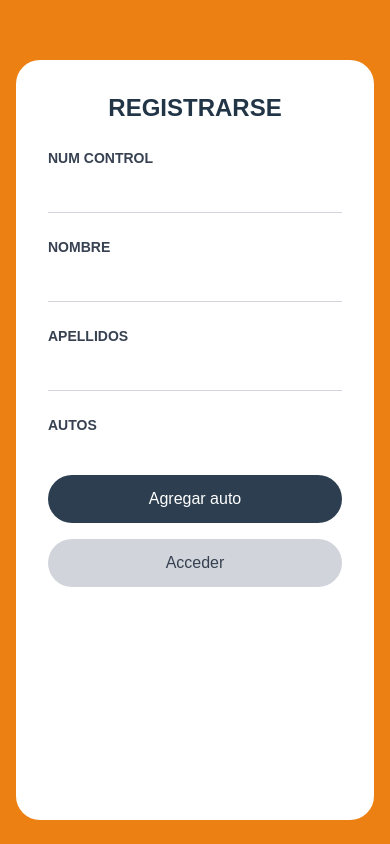
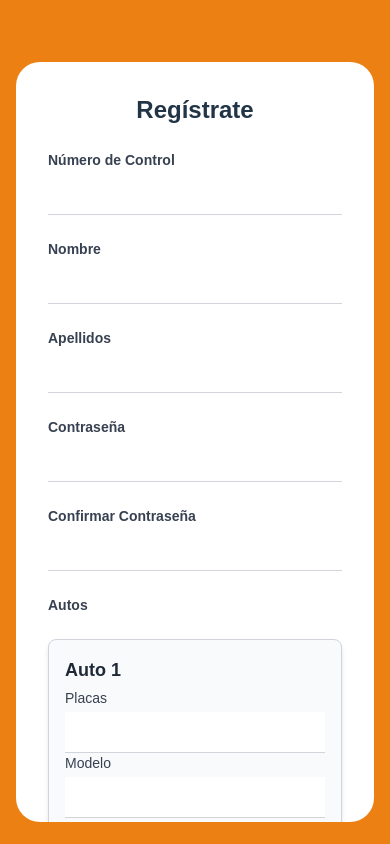
Before and after one commit to AnibalITQ/Pasrking-Frontend-PWATEST, a Vue app: page /register in a window 390 px wide. Built offline with nearby package versions, Linux system fonts and the light colour scheme.

Commit message:
added password and default car

```diff
--- a/src/Views/RegisterForm/RegisterForm.ts
+++ b/src/Views/RegisterForm/RegisterForm.ts
@@ -1,20 +1,5 @@
-// composables/useRegisterForm.ts
 import { ref, reactive } from 'vue';
 import { useRouter } from 'vue-router';
-
-interface FormData {
-  numControl: string;
-  nombre: string;
-  apellidos: string;
-  autos: AutoData[];
-}
-
-interface FormErrors {
-  numControl?: string;
-  nombre?: string;
-  apellidos?: string;
-  autos?: string;
-}
 
 interface AutoData {
   placas: string;
@@ -30,58 +15,61 @@ interface AutoErrors {
   color?: string;
 }
 
+interface FormData {
+  numControl: string;
+  nombre: string;
+  apellidos: string;
+  password: string;
+  passwordConfirm: string;
+  autos: AutoData[];
+}
+
+interface FormErrors {
+  numControl?: string;
+  nombre?: string;
+  apellidos?: string;
+  password?: string;
+  passwordConfirm?: string;
+  autos?: string;
+}
+
 export const useRegisterForm = () => {
   const router = useRouter();
-
-  const cars = reactive<AutoData[]>([]);
-  const carErrors = reactive<Record<number, AutoErrors>>({});
   const isLoading = ref(false);
 
+  // Iniciamos con un auto vacío por defecto
   const form = reactive<FormData>({
     numControl: '',
     nombre: '',
     apellidos: '',
-    autos: [],
+    password: '',
+    passwordConfirm: '',
+    autos: [
+      { placas: '', modelo: '', year: '', color: '' }
+    ],
   });
 
   const errors = reactive<FormErrors>({
     numControl: '',
     nombre: '',
     apellidos: '',
+    password: '',
+    passwordConfirm: '',
     autos: '',
   });
 
-  const validateForm = (): boolean => {
-    let isValid = true;
-    errors.numControl = '';
-    errors.nombre = '';
-    errors.apellidos = '';
-    if (!form.numControl) {
-      errors.numControl = 'El número de control es requerido';
-      isValid = false;
-    }
-    if (!form.nombre) {
-      errors.nombre = 'El nombre es requerido';
-      isValid = false;
-    }
-    if (!form.apellidos) {
-      errors.apellidos = 'Los apellidos son requeridos';
-      isValid = false;
-    }
-    if (form.autos.length === 0) {
-      errors.autos = 'Debe agregar al menos un auto';
-      isValid = false;
-    }
-    return isValid;
+  // Errores para cada auto en "form.autos"
+  const carErrors = reactive<Record<number, AutoErrors>>({});
+
+  // Agregar un auto vacío
+  const handleNewCar = () => {
+    form.autos.push({ placas: '', modelo: '', year: '', color: '' });
+    carErrors[form.autos.length - 1] = {};
   };
 
-  const handleNewCar = () => {
-    form.autos.push({ placas: '', modelo: '', year: '', color: '' });
-    carErrors[cars.length - 1] = {};
-  };
-
+  // Validar un auto por índice
   const ValidateCar = (index: number): boolean => {
-    const currentCar = cars[index];
+    const currentCar = form.autos[index];
     let isValid = true;
 
     carErrors[index] = {
@@ -111,7 +99,56 @@ export const useRegisterForm = () => {
     return isValid;
   };
 
+  // Validar el formulario completo
+  const validateForm = (): boolean => {
+    let isValid = true;
+    errors.numControl = '';
+    errors.nombre = '';
+    errors.apellidos = '';
+    errors.autos = '';
+    errors.password = '';
+    errors.passwordConfirm = '';
+
+    // Campos personales
+    if (!form.numControl) {
+      errors.numControl = 'El número de control es requerido';
+      isValid = false;
+    }
+    if (!form.nombre) {
+      errors.nombre = 'El nombre es requerido';
+      isValid = false;
+    }
+    if (!form.apellidos) {
+      errors.apellidos = 'Los apellidos son requeridos';
+      isValid = false;
+    }
+
+    // Autos
+    if (form.autos.length === 0) {
+      errors.autos = 'Debe agregar al menos un auto';
+      isValid = false;
+    }
+
+    // Password
+    if (!form.password) {
+      errors.password = 'La contraseña es requerida';
+      isValid = false;
+    }
+    if (!form.passwordConfirm) {
+      errors.passwordConfirm = 'La confirmación de contraseña es requerida';
+      isValid = false;
+    }
+    if (form.password !== form.passwordConfirm) {
+      errors.passwordConfirm = 'Las contraseñas no coinciden';
+      isValid = false;
+    }
+
+    return isValid;
+  };
+
+  // Handler para enviar el formulario
   const handleSubmit = async () => {
+    console.log('Enviando formulario...');
     isLoading.value = true;
 
     if (!validateForm()) {
@@ -119,15 +156,18 @@ export const useRegisterForm = () => {
       return;
     }
 
-    cars.forEach((_, index) => {
-      if (!ValidateCar(index)) {
+    // Validamos cada auto
+    for (let i = 0; i < form.autos.length; i++) {
+      if (!ValidateCar(i)) {
         isLoading.value = false;
         return;
       }
-    });
+    }
 
+    // Simulamos el envío
     try {
-      await new Promise((resolve) => setTimeout(resolve, 1500));
+      await new Promise(resolve => setTimeout(resolve, 1500));
+      console.log('Formulario enviado', form);
       router.push('/login');
     } catch (error) {
       console.error(error);
@@ -139,9 +179,9 @@ export const useRegisterForm = () => {
   return {
     form,
     errors,
-    cars,
     carErrors,
     handleNewCar,
+    ValidateCar,
     handleSubmit,
     isLoading,
   };
--- a/src/Views/RegisterForm/RegisterForm.vue
+++ b/src/Views/RegisterForm/RegisterForm.vue
@@ -1,171 +1,226 @@
 <template>
+  <!-- Contenedor principal con color de fondo y centramiento del contenido -->
   <div
     class="bg-[#EC8013] flex items-center justify-center p-4 w-full h-screen relative"
   >
-    <div class="bg-white rounded-3xl mt-[10%] p-8 overflow-y-auto w-full h-[90vh] sm:h-[70vh] min-h-[500px] mx-auto">
-      <h2 class="text-2xl font-semibold text-center mb-6">REGISTRARSE</h2>
+    <!-- Tarjeta (card) interna para el formulario -->
+    <div
+      class="bg-white rounded-3xl mt-10 p-8 overflow-y-auto w-full h-[90vh] sm:h-[70vh] min-h-[500px] mx-auto"
+    >
+      <h2 class="text-2xl font-semibold text-center mb-6">Regístrate</h2>
+
+      <!-- Formulario principal -->
       <form @submit.prevent="handleSubmit" class="space-y-6">
+        <!-- Campo: Número de control -->
         <div>
-          <label
-            for="numControl"
-            class="block text-sm font-semibold text-gray-700 mb-1"
-            >NUM CONTROL</label
-          >
+          <label for="numControl" class="block text-sm font-semibold text-gray-700 mb-1">
+            Número de Control
+          </label>
           <input
             id="numControl"
             v-model="form.numControl"
             type="text"
             required
-            class="w-full px-3 py-2 border-b border-gray-300 focus:border-orange-500 outline-none transition-colors"
+            class="w-full px-3 py-2 border-b border-gray-300
+                   focus:border-orange-500 outline-none transition-colors"
             :class="{ 'border-red-500': errors.numControl }"
           />
           <p v-if="errors.numControl" class="mt-1 text-sm text-red-500">
             {{ errors.numControl }}
           </p>
         </div>
+
+        <!-- Campo: Nombre -->
         <div>
-          <label
-            for="nombre"
-            class="block text-sm font-semibold text-gray-700 mb-1"
-            >NOMBRE</label
-          >
+          <label for="nombre" class="block text-sm font-semibold text-gray-700 mb-1">
+            Nombre
+          </label>
           <input
             id="nombre"
             v-model="form.nombre"
             type="text"
             required
-            class="w-full px-3 py-2 border-b border-gray-300 focus:border-orange-500 outline-none transition-colors"
+            class="w-full px-3 py-2 border-b border-gray-300
+                   focus:border-orange-500 outline-none transition-colors"
             :class="{ 'border-red-500': errors.nombre }"
           />
           <p v-if="errors.nombre" class="mt-1 text-sm text-red-500">
             {{ errors.nombre }}
           </p>
         </div>
+
+        <!-- Campo: Apellidos -->
         <div>
-          <label
-            for="apellidos"
-            class="block text-sm font-semibold text-gray-700 mb-1"
-            >APELLIDOS</label
-          >
+          <label for="apellidos" class="block text-sm font-semibold text-gray-700 mb-1">
+            Apellidos
+          </label>
           <input
             id="apellidos"
             v-model="form.apellidos"
             type="text"
             required
-            class="w-full px-3 py-2 border-b border-gray-300 focus:border-orange-500 outline-none transition-colors"
+            class="w-full px-3 py-2 border-b border-gray-300
+                   focus:border-orange-500 outline-none transition-colors"
             :class="{ 'border-red-500': errors.apellidos }"
           />
           <p v-if="errors.apellidos" class="mt-1 text-sm text-red-500">
             {{ errors.apellidos }}
           </p>
         </div>
+
+        <!-- Campo: Contraseña -->
         <div>
-          <label class="block text-sm font-semibold text-gray-700 mb-1"
-            >AUTOS</label
+          <label for="password" class="block text-sm font-semibold text-gray-700 mb-1">
+            Contraseña
+          </label>
+          <input
+            id="password"
+            v-model="form.password"
+            type="password"
+            required
+            class="w-full px-3 py-2 border-b border-gray-300
+                   focus:border-orange-500 outline-none transition-colors"
+            :class="{ 'border-red-500': errors.password }"
+          />
+          <p v-if="errors.password" class="mt-1 text-sm text-red-500">
+            {{ errors.password }}
+          </p>
+        </div>
+
+        <!-- Campo: Confirmar contraseña -->
+        <div>
+          <label for="passwordConfirm" class="block text-sm font-semibold text-gray-700 mb-1">
+            Confirmar Contraseña
+          </label>
+          <input
+            id="passwordConfirm"
+            v-model="form.passwordConfirm"
+            type="password"
+            required
+            class="w-full px-3 py-2 border-b border-gray-300
+                   focus:border-orange-500 outline-none transition-colors"
+            :class="{ 'border-red-500': errors.passwordConfirm }"
+          />
+          <p v-if="errors.passwordConfirm" class="mt-1 text-sm text-red-500">
+            {{ errors.passwordConfirm }}
+          </p>
+        </div>
+
+        <!-- Sección de autos -->
+        <div>
+          <label class="block text-sm font-semibold text-gray-700 mb-1">
+            Autos
+          </label>
+
+          <!-- Repetimos un bloque por cada auto que el usuario agregue -->
+          <div
+            v-for="(car, index) in form.autos"
+            :key="index"
+            class="mt-6 p-4 border border-gray-300 rounded-lg shadow-md bg-gray-50"
           >
-          <div v-for="(car, index) in form.autos" :key="index" class="mt-6 p-4 border border-gray-300 rounded-lg shadow-md bg-gray-50">
             <p class="block text-lg font-semibold text-gray-800 mb-1">
-              AUTO {{ index + 1 }}
+              Auto {{ index + 1 }}
             </p>
+
+            <!-- Campo: Placas -->
             <div>
-              <label
-                for="placas"
-                class="block text-sm font-medium text-gray-700 mb-1"
-                >PLACAS</label
-              >
+              <label class="block text-sm font-medium text-gray-700 mb-1">
+                Placas
+              </label>
               <input
-                v-model="form.autos[index].placas"
+                v-model="car.placas"
                 type="text"
                 required
-                class="w-full px-3 py-2 border-b border-gray-300 focus:border-orange-500 outline-none transition-colors"
+                class="w-full px-3 py-2 border-b border-gray-300
+                       focus:border-orange-500 outline-none transition-colors"
                 :class="{ 'border-red-500': carErrors[index]?.placas }"
               />
-              <p
-                v-if="carErrors[index]?.placas"
-                class="mt-1 text-sm text-red-500"
-              >
+              <p v-if="carErrors[index]?.placas" class="mt-1 text-sm text-red-500">
                 {{ carErrors[index].placas }}
               </p>
             </div>
+
+            <!-- Campo: Modelo -->
             <div>
-              <label
-                for="modelo"
-                class="block text-sm font-medium text-gray-700 mb-1"
-                >MODELO</label
-              >
+              <label class="block text-sm font-medium text-gray-700 mb-1">
+                Modelo
+              </label>
               <input
-                v-model="form.autos[index].modelo"
+                v-model="car.modelo"
                 type="text"
                 required
-                class="w-full px-3 py-2 border-b border-gray-300 focus:border-orange-500 outline-none transition-colors"
+                class="w-full px-3 py-2 border-b border-gray-300
+                       focus:border-orange-500 outline-none transition-colors"
                 :class="{ 'border-red-500': carErrors[index]?.modelo }"
               />
-              <p
-                v-if="carErrors[index]?.modelo"
-                class="mt-1 text-sm text-red-500"
-              >
+              <p v-if="carErrors[index]?.modelo" class="mt-1 text-sm text-red-500">
                 {{ carErrors[index].modelo }}
               </p>
             </div>
+
+            <!-- Campo: Año -->
             <div>
-              <label
-                for="year"
-                class="block text-sm font-medium text-gray-700 mb-1"
-                >AÑO</label
-              >
+              <label class="block text-sm font-medium text-gray-700 mb-1">
+                Año
+              </label>
               <input
-                v-model="form.autos[index].year"
+                v-model="car.year"
                 type="text"
                 required
-                class="w-full px-3 py-2 border-b border-gray-300 focus:border-orange-500 outline-none transition-colors"
+                class="w-full px-3 py-2 border-b border-gray-300
+                       focus:border-orange-500 outline-none transition-colors"
                 :class="{ 'border-red-500': carErrors[index]?.year }"
               />
-              <p
-                v-if="carErrors[index]?.year"
-                class="mt-1 text-sm text-red-500"
-              >
+              <p v-if="carErrors[index]?.year" class="mt-1 text-sm text-red-500">
                 {{ carErrors[index].year }}
               </p>
             </div>
+
+            <!-- Campo: Color -->
             <div>
-              <label
-                for="color"
-                class="block text-sm font-medium text-gray-700 mb-1"
-                >COLOR</label
-              >
+              <label class="block text-sm font-medium text-gray-700 mb-1">
+                Color
+              </label>
               <input
-                v-model="form.autos[index].color"
+                v-model="car.color"
                 type="text"
                 required
-                class="w-full px-3 py-2 border-b border-gray-300 focus:border-orange-500 outline-none transition-colors"
+                class="w-full px-3 py-2 border-b border-gray-300
+                       focus:border-orange-500 outline-none transition-colors"
                 :class="{ 'border-red-500': carErrors[index]?.color }"
               />
-              <p
-                v-if="carErrors[index]?.color"
-                class="mt-1 text-sm text-red-500"
-              >
+              <p v-if="carErrors[index]?.color" class="mt-1 text-sm text-red-500">
                 {{ carErrors[index].color }}
               </p>
             </div>
           </div>
         </div>
+
+        <!-- Validación general de autos (por ejemplo, si no se ha agregado ninguno) -->
         <p v-if="errors.autos" class="mt-1 text-sm text-red-500">
-            {{ errors.autos}}
-          </p>
+          {{ errors.autos }}
+        </p>
+
+        <!-- Botones de acción -->
         <div class="flex flex-col sm:flex-row gap-4 pt-4">
+          <!-- Botón para agregar un nuevo auto -->
           <button
             type="button"
             @click="handleNewCar"
-            class="w-full sm:w-1/2 px-6 py-3 bg-[#2C3E50] text-white rounded-full hover:bg-[#34495E] transition-colors"
+            class="w-full sm:w-1/2 px-6 py-3 bg-gray-700 text-white
+                   rounded-full hover:bg-gray-800 transition-colors"
           >
-            Agregar auto
+            Agregar Auto
           </button>
+
+          <!-- Botón para enviar el formulario -->
           <button
             type="submit"
             :disabled="isLoading"
-            class="w-full sm:w-1/2 px-6 py-3 bg-gray-300 text-gray-700 rounded-full hover:bg-gray-400 transition-colors disabled:opacity-50"
+            class="w-full sm:w-1/2 px-6 py-3 bg-orange-500 text-white
+                   rounded-full hover:bg-orange-600 transition-colors disabled:opacity-50"
           >
-            {{ isLoading ? "Cargando..." : "Acceder" }}
+            {{ isLoading ? "Cargando..." : "Registrarse" }}
           </button>
         </div>
       </form>
@@ -174,15 +229,18 @@
 </template>
 
 <script setup lang="ts">
-import { useRegisterForm } from './RegisterForm'; // Importamos el hook
+/**
+ * Se importa el hook personalizado que maneja
+ * toda la lógica del formulario y validaciones.
+ */
+import { useRegisterForm } from './RegisterForm';
 
 const {
-  form,
-  errors,
-  cars,
-  carErrors,
-  handleNewCar,
-  handleSubmit,
-  isLoading
-} = useRegisterForm(); // Usamos el hook para traer la lógica
+  form,          // Datos del formulario (numControl, nombre, apellidos, etc.)
+  errors,        // Mensajes de error a nivel de campos individuales
+  carErrors,     // Mensajes de error específicos de cada auto
+  handleNewCar,  // Función para añadir un nuevo auto al formulario
+  handleSubmit,  // Función que se ejecuta al enviar el formulario
+  isLoading      // Bandera para indicar si se está procesando el envío
+} = useRegisterForm();
 </script>
```
